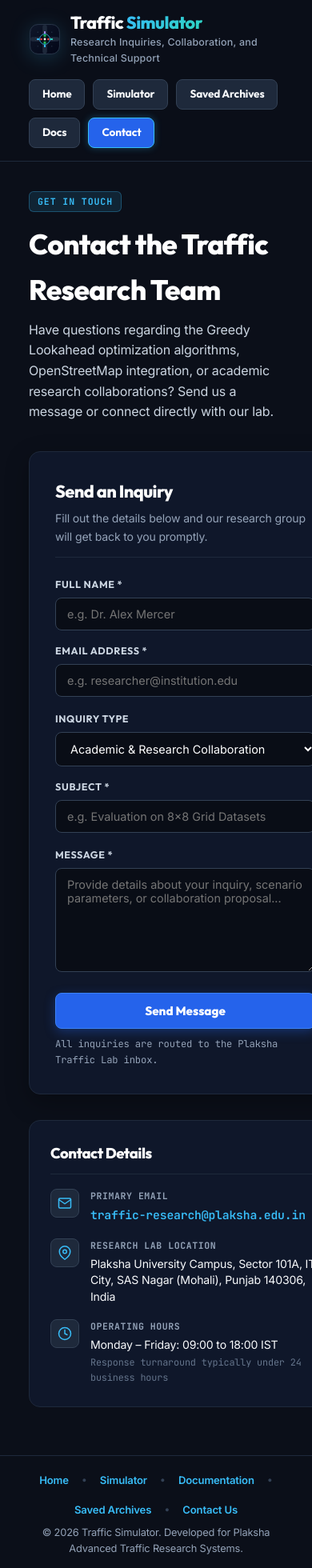
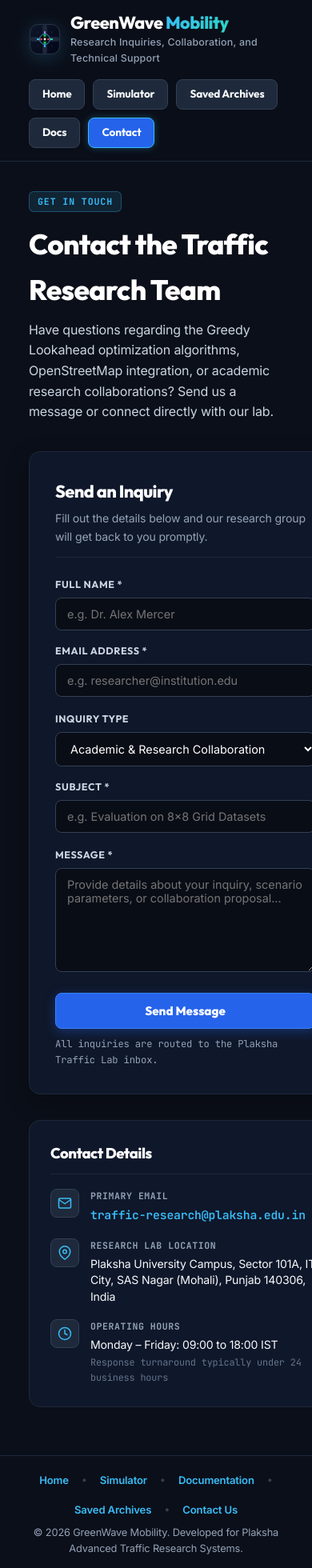
Before and after one commit to MudasirRasheed1/traffic-network-simulator, a React (Vite) app in the folder frontend/: page /contact in a window 390 px wide. Shown: the top 1960 px of the page at 80% size. Built offline with nearby package versions, Linux system fonts and the light colour scheme; no server answers.

Commit message:
Rebrand application to GreenWave Mobility

```diff
--- a/frontend/index.html
+++ b/frontend/index.html
@@ -7,7 +7,7 @@
     <link rel="preconnect" href="https://fonts.gstatic.com" crossorigin />
     <link href="https://fonts.googleapis.com/css2?family=Inter:wght@300;400;500;600;700;800&family=JetBrains+Mono:wght@400;500;600;700&family=Outfit:wght@500;600;700;800&display=swap" rel="stylesheet" />
     <link rel="icon" type="image/svg+xml" href="/favicon.svg" />
-    <title>Traffic Simulator</title>
+    <title>GreenWave Mobility | Intelligent Traffic Network Simulator</title>
   </head>
   <body>
     <div id="root"></div>
--- a/frontend/src/components/ContactPage.jsx
+++ b/frontend/src/components/ContactPage.jsx
@@ -262,7 +262,7 @@
           <span className={styles.footerDot}>•</span>
           <Link to="/contact" className={styles.footerLink}>Contact Us</Link>
         </div>
-        <p>© 2026 Traffic Simulator. Developed for Plaksha Advanced Traffic Research Systems.</p>
+        <p>© 2026 GreenWave Mobility. Developed for Plaksha Advanced Traffic Research Systems.</p>
       </footer>
     </div>
   );
--- a/frontend/src/components/DemoPage.jsx
+++ b/frontend/src/components/DemoPage.jsx
@@ -464,7 +464,7 @@
           <span className={styles.footerDot}>•</span>
           <Link to="/contact" className={styles.footerLink}>Contact Us</Link>
         </div>
-        <p>© 2026 Traffic Simulator. Developed for Plaksha Advanced Traffic Research Systems.</p>
+        <p>© 2026 GreenWave Mobility. Developed for Plaksha Advanced Traffic Research Systems.</p>
       </footer>
     </div>
   );
--- a/frontend/src/components/LandingPage.jsx
+++ b/frontend/src/components/LandingPage.jsx
@@ -412,7 +412,7 @@
           <span style={{ color: '#334155' }}>•</span>
           <Link to="/contact" style={{ color: '#38bdf8', fontSize: '0.82rem', textDecoration: 'none', fontWeight: 600 }}>Contact Us</Link>
         </div>
-        <p>© 2026 Traffic Simulator. Developed for Plaksha Advanced Traffic Research Systems.</p>
+        <p>© 2026 GreenWave Mobility. Developed for Plaksha Advanced Traffic Research Systems.</p>
       </footer>
     </div>
   );
--- a/frontend/src/components/Logo.jsx
+++ b/frontend/src/components/Logo.jsx
@@ -141,7 +141,7 @@
       {showText && (
         <div className={styles.brandTextWrapper}>
           <div className={styles.brandTitle}>
-            Traffic <span className={styles.highlight}>Simulator</span>
+            GreenWave <span className={styles.highlight}>Mobility</span>
           </div>
           {subtitle && <div className={styles.brandSubtitle}>{subtitle}</div>}
         </div>
```
